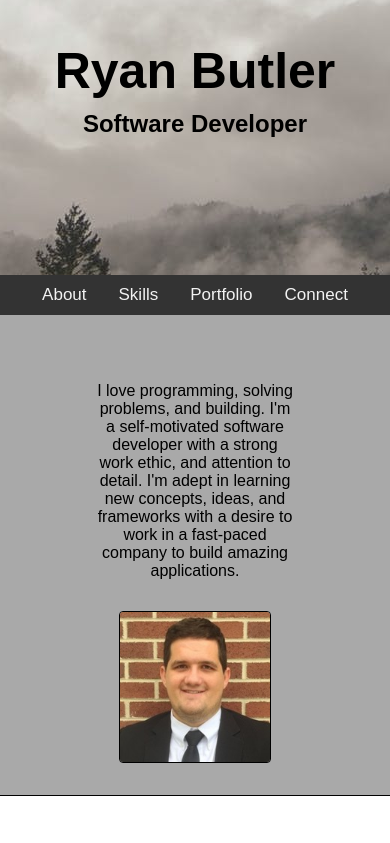
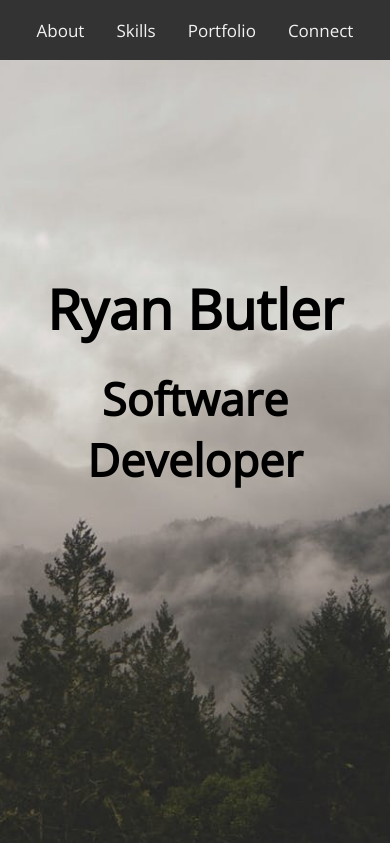
Before and after one commit to ryan90butler/portfolio-website, a React (Create React App) app: page / in a window 390 px wide. Shown: the top 843 px of the page. Built offline with nearby package versions, Linux system fonts and the light colour scheme.

Commit message:
styling updates

```diff
--- a/package.json
+++ b/package.json
@@ -5,6 +5,7 @@
   "dependencies": {
     "body-parser": "^1.18.3",
     "express": "^4.16.3",
+    "nodemailer": "^4.6.7",
     "react": "^16.4.1",
     "react-dom": "^16.4.1",
     "react-scripts": "1.1.4"
--- a/public/index.html
+++ b/public/index.html
@@ -10,6 +10,7 @@
     -->
     <link rel="manifest" href="%PUBLIC_URL%/manifest.json">
     <link rel="shortcut icon" href="%PUBLIC_URL%/favicon.ico">
+    <link href="https://fonts.googleapis.com/css?family=Open+Sans" rel="stylesheet">
     <!--
       Notice the use of %PUBLIC_URL% in the tags above.
       It will be replaced with the URL of the `public` folder during the build.
--- a/src/App.css
+++ b/src/App.css
@@ -3,6 +3,7 @@
   display: flex;
   width: 100%;
   flex-direction: column;
+  font-family: Open Sans, sans-serif;
 }
 
 .topnav {
@@ -10,7 +11,7 @@
   overflow: hidden;
   position: sticky;
   top: 0;
-  height: 40px;
+  height: 60px;
   width: 100%;
   display: flex;
   align-items: center;
@@ -24,7 +25,7 @@
   padding: 14px 16px;
   text-decoration: none;
   position: sticky;
-  font-size: 17px;
+  font-size: 20px;
 }
 
 .topnav a:hover {
@@ -34,15 +35,15 @@
 
 .About {
   background: darkgray;
-  height: 480px;
+  height: auto;
   display: flex;
+  flex-direction: column;
   border-bottom: black solid 1px;
 }
 
 .About-container {
   display: flex;
-  flex-direction: row;
-  justify-content: space-evenly;
+  flex-direction: column;
   align-items: center;
   width: 85%;
   margin-left: auto;
@@ -51,12 +52,13 @@
 .About-container img {
  border: 1px black solid;
  border-radius: 4px;
+ margin-bottom: 30px;
 }
 
 .About-container p {
-  margin-top: 30px;
   width: 60%;
   font-size: 22px;
+  margin-bottom: 30px;
 }
 
 .Skills {
@@ -96,38 +98,36 @@
   height: auto;
 }
 
-p{
-  margin: 0;
-}
 .Portfolio {
   height: auto;
   background: darkgray;
-  border-top: 1px black solid;
+  border: 1px black solid;
 }
 
 .Connect {
   height: auto;
   display: flex;
   flex-direction: column;
-  background: darkgray;
 }
 
 .intro {
-  height: 275px;
-  background: url('./Assets/mountains.jpg');
+  height: 94vh;
+  background: url('./Assets/mountains.jpg') no-repeat;
   background-position: center;
+  background-size: cover;
 }
 .intro h2 {
-  font-size: 50px;
+  font-size: 55px;
   opacity: 1;
+  margin-top: 25vh;
   color: black;
   padding-bottom: 0;
   margin-bottom: 0;
 }
-.intro h3 {
-  font-size: 24px;
+h3 {
+  font-size: 45px;
   padding: 5px;
-  margin-top: 5px;
+  margin-top: 17px;
 }
 
 .connect-buttons {
@@ -153,7 +153,6 @@ p{
   margin-left: auto;
   margin-right: auto;
   border: 1px black solid;
-  border-radius: 4px;
 }
 
 .myPark img {
@@ -172,8 +171,8 @@ p{
   align-content: center;
   margin-left: auto;
   margin-right: auto;
+  margin-bottom: 30px;
   border: 1px black solid;
-  border-radius: 4px;
 }
 
 .codeBar img {
@@ -208,7 +207,7 @@ p{
   font-size: 45px;
   padding: 0;
   margin: 0;
-  margin-top: 10px;
+  margin-top: 17px;
 }
 
 .Connect h3 {
@@ -220,9 +219,9 @@ p{
 
 button {
   cursor: pointer;
-  width: 50px;
-  height: 20px;
-  margin-bottom: 5px;
+  width: 100px;
+  height: 25px;
+  margin-bottom: 10px;
 }
 
 @media only screen and (max-width: 608px) {
@@ -263,7 +262,6 @@ button {
     margin-left: auto;
   }
   .About-container {
-    flex-direction: column;
     margin-top: 5px;
   }
   .About-container img {
--- a/src/App.js
+++ b/src/App.js
@@ -23,23 +23,24 @@ class App extends Component {
   render() {
     return (
       <div className='App'>
-      <div className='intro'>
-        <h2 className='intro-header'>Ryan Butler</h2>
-        <h3>Software Developer</h3>
-        </div>
-      <div className='topnav'>
+        <div className='topnav'>
         <a href="#about">About</a>
         <a href="#skills">Skills</a>
         <a href="#portfolio">Portfolio</a>
         <a href="#connect">Connect</a>
       </div>
+      <div className='intro'>
+        <h2 className='intro-header'>Ryan Butler</h2>
+        <h3>Software Developer</h3>
+        </div>
       <a name="about">
       <div className='About'>
       <br/>
       <br/>
+      <h3>About</h3>
       <div className='About-container'>
+      <img height='300' width='300' alt='portfolio' src={me}/>
       <p>I love programming, solving problems, and building. I'm a self-motivated software developer with a strong work ethic, and attention to detail. I'm adept in learning new concepts, ideas, and frameworks with a desire to work in a fast-paced company to build amazing applications.</p>
-      <img height='250' width='250' alt='portfolio' src={me}/>
       </div>
       </div>
       </a>
@@ -115,19 +116,19 @@ class App extends Component {
       <div className='portfolio-container'>
       <div className='myPark'>
       <img height='350' src={myPark}/>
-        <span> React, Redux, PostgreSQL, Sass, Express, 3rd Party APIs
-          </span>
-          <p> MyPark is a one-stop-shop for members to find information (pictures,campgrounds, distance, visitor reviews) for national parks and monuments in the USA. Users can also save parks to their dashboard for future reference.
+        <span>React, Redux, SASS, Node.js, Express, REST, PostgreSQL</span>
+          <p> MyPark helps vacation goers find and collect information for their favorite national parks. MyPark collects park information with the National Park Service API, coupled with the Google distance API to present the data. Users can save their desired parks for future use, leave comments on any park, and find campground information.
           </p>
-          <a href='https://mypark-db.herokuapp.com/' target="_blank"><button>Visit</button></a>
+          <a href='https://mypark-db.herokuapp.com/' target="_blank"><button>Visit MyPark</button></a>
+          <a href='https://github.com/ryan90butler/mypark' target="_blank"><button>GitHub Repo</button></a>
       </div>
       <div className='codeBar'>
       <img height='350' src={codeBar}/>
-        <span> React, Redux, MongoDB, Mocha, Chai, Sass
-          </span>
-          <p> CodeBar was designed as a hassle-free way for administering assessments in order to gauge competencies in Javascript.
+        <span>React, Redux, Sass, Node.js, Express, REST, MongoDB</span>
+          <p> Code Bar is an assessment administration tool for educators, mentors, potential employers, and anyone else looking to test JavaScript competencies. Code Bar was created as a seamless option to distribute assessments to students without managing a student portal or tracker. Instructors can send students a link to an assessment and students can use it to take their assessment, while receiving a detailed report of the students code and logic.
           </p>
-          <a href='http://www.devcodebar.com' target="_blank"><button>Visit</button></a>
+          <a href='http://www.devcodebar.com' target="_blank"><button>Visit Code Bar</button></a>
+          <a href='https://github.com/DEMPA15/assessment-proj' target="_blank"><button>GitHub Repo</button></a>
       </div>
       </div>
       </div>
```
Also changed, not shown: server.js (+31 -1 lines), 1 other file (tests, documents, lock files or other folders).
